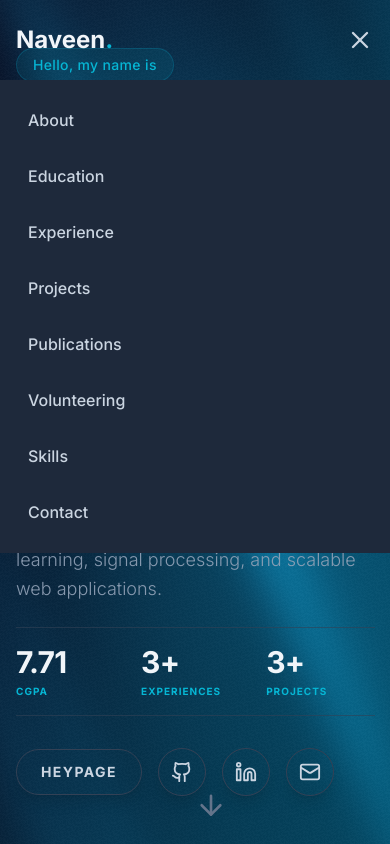
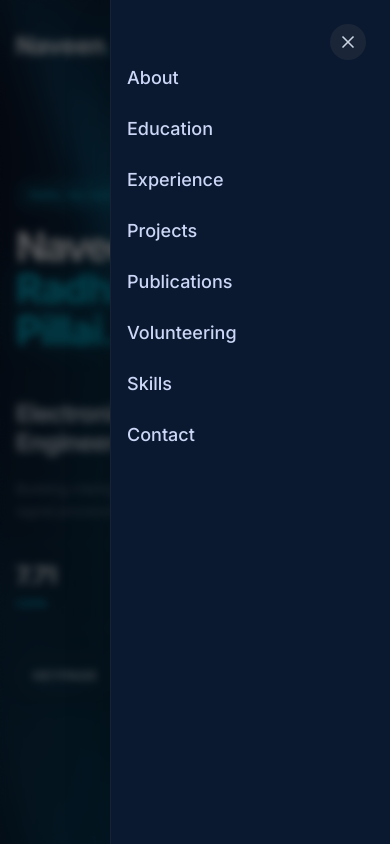
Before and after one commit to hasselx/portfolio, a React (Vite) app: page / in a window 390 px wide. Both pictures are taken after a click on the button 360 px from the left and 40 px from the top of the page. Shown: the top 844 px of the page. Built offline with nearby package versions, Linux system fonts and the light colour scheme.

Commit message:
mobile optimization and sheet style side bar

```diff
--- a/src/components/sections/Home.jsx
+++ b/src/components/sections/Home.jsx
@@ -14,27 +14,28 @@ const Home = () => {
   const line2 = nameParts.slice(2).join(' ');
 
   return (
-    <section id="home" className="w-full min-h-screen relative overflow-hidden hero-wrapper bg-background">
+    <section id="home" className="w-full min-h-[100dvh] relative bg-background pb-20 pt-28 md:pt-0 md:pb-0 flex items-center justify-center">
 
-      <PortfolioShader style={{ position: "absolute", inset: 0, width: "100%", height: "100%", zIndex: 0 }}>
+      {/* Background WebGL Shader Layer completely detached from DOM flow */}
+      <div className="absolute inset-0 z-0 pointer-events-auto overflow-hidden">
+        <PortfolioShader style={{ position: "absolute", inset: 0, width: "100%", height: "100%" }} />
+      </div>
 
-        {/* Pointer Events Auto strictly bounds interactivity inside the Hero container */}
-        <div className="flex items-center justify-center w-full min-h-screen relative z-10 p-4">
-          <div className="max-w-[1200px] mx-auto w-full hero-container">
+      <div className="max-w-[1200px] mx-auto px-4 sm:px-6 lg:px-8 w-full relative z-10 pointer-events-none">
         <motion.div
           style={{ y: y1, opacity }}
           initial={{ opacity: 0, y: 20 }}
           animate={{ opacity: 1, y: 0 }}
           transition={{ duration: 0.5 }}
-              className="grid md:grid-cols-2 gap-12 lg:gap-20 items-center w-full"
+          className="flex flex-col md:grid md:grid-cols-2 gap-8 md:gap-12 lg:gap-20 items-start md:items-center w-full"
         >
 
           {/* LEFT SIDE: Name Column */}
-              <div className="flex flex-col justify-center">
-                <div className="inline-block px-4 py-1.5 rounded-full bg-primary/10 border border-primary/20 text-primary font-medium tracking-wide text-sm mb-6 w-max shadow-sm pointer-events-auto">
+          <div className="flex flex-col justify-center w-full">
+            <div className="inline-block px-3 sm:px-4 py-1.5 rounded-full bg-primary/10 border border-primary/20 text-primary font-medium tracking-wide text-xs sm:text-sm mb-4 sm:mb-6 w-max shadow-sm pointer-events-auto">
               Hello, my name is
             </div>
-                <h1 className="text-[3.5rem] leading-[1.1] sm:text-7xl lg:text-[5.5rem] font-black text-slate-100 tracking-tighter drop-shadow-lg pointer-events-auto">
+            <h1 className="text-[2.5rem] leading-[1.05] sm:text-6xl md:text-7xl lg:text-[5.5rem] font-black text-slate-100 tracking-tighter drop-shadow-lg pointer-events-auto break-words w-full">
               {line1}
               <br/>
               <span className="text-primary tracking-tight drop-shadow-[0_0_15px_rgba(6,182,212,0.4)]">
@@ -44,38 +45,38 @@ const Home = () => {
           </div>
 
           {/* RIGHT SIDE: Parallel Content Column */}
-              <div className="flex flex-col justify-center space-y-6 lg:space-y-8 mt-4 md:mt-0">
-                <h2 className="text-3xl sm:text-4xl lg:text-5xl font-bold text-slate-300 tracking-tight leading-tight pointer-events-auto">
+          <div className="flex flex-col justify-center space-y-5 md:space-y-8 w-full pt-4 md:pt-0">
+            <h2 className="text-2xl sm:text-3xl md:text-4xl lg:text-5xl font-bold text-slate-300 tracking-tight leading-[1.2] pointer-events-auto break-words">
               {portfolioData.title}
             </h2>
 
-                <p className="text-lg sm:text-xl text-slate-400/90 leading-relaxed font-light max-w-xl pointer-events-auto">
+            <p className="text-sm sm:text-base md:text-lg lg:text-xl text-slate-400/90 leading-[1.6] font-light w-full pointer-events-auto break-words opacity-90">
               {portfolioData.tagline}
             </p>
 
             {/* Dynamic Stats Row */}
-                <div className="grid grid-cols-3 gap-4 pt-4 pb-4 border-y border-slate-700/60 pointer-events-auto">
+            <div className="flex justify-between md:grid md:grid-cols-3 gap-2 sm:gap-4 pt-4 pb-4 border-y border-slate-700/60 pointer-events-auto w-full">
               <div className="flex flex-col justify-center">
-                    <span className="text-3xl sm:text-4xl font-black text-slate-100 tracking-tight">{portfolioData.stats.cgpa}</span>
+                <span className="text-2xl sm:text-3xl lg:text-4xl font-black text-slate-100 tracking-tight">{portfolioData.stats.cgpa}</span>
                 <span className="text-[10px] sm:text-xs text-primary uppercase tracking-widest font-bold mt-1">CGPA</span>
               </div>
               <div className="flex flex-col justify-center">
-                    <span className="text-3xl sm:text-4xl font-black text-slate-100 tracking-tight">{portfolioData.experience.length}+</span>
+                <span className="text-2xl sm:text-3xl lg:text-4xl font-black text-slate-100 tracking-tight">{portfolioData.experience.length}+</span>
                 <span className="text-[10px] sm:text-xs text-primary uppercase tracking-widest font-bold mt-1">Experiences</span>
               </div>
               <div className="flex flex-col justify-center">
-                    <span className="text-3xl sm:text-4xl font-black text-slate-100 tracking-tight">{portfolioData.projects.length}+</span>
+                <span className="text-2xl sm:text-3xl lg:text-4xl font-black text-slate-100 tracking-tight">{portfolioData.projects.length}+</span>
                 <span className="text-[10px] sm:text-xs text-primary uppercase tracking-widest font-bold mt-1">Projects</span>
               </div>
             </div>
 
             {/* Social Interaction Buttons */}
-                <div className="flex gap-4 items-center flex-wrap pt-2 pointer-events-auto">
-                  {portfolioData.contact.heypage && <a href={portfolioData.contact.heypage} target="_blank" rel="noreferrer" className="text-slate-300 hover:text-primary transition-colors p-3 px-6 hover:bg-slate-800/80 border border-slate-700 hover:border-primary/50 hover:shadow-[0_0_15px_rgba(6,182,212,0.2)] hover:-translate-y-1 transition-all rounded-full font-bold text-sm tracking-widest uppercase shadow-lg">HeyPage</a>}
-                  {portfolioData.contact.github && <a href={portfolioData.contact.github} target="_blank" rel="noreferrer" className="text-slate-300 hover:text-primary transition-colors p-3 hover:bg-slate-800/80 border border-slate-700 hover:border-primary/50 hover:shadow-[0_0_15px_rgba(6,182,212,0.2)] hover:-translate-y-1 transition-all rounded-full shadow-lg"><Github size={22} /></a>}
-                  {portfolioData.contact.linkedin && <a href={portfolioData.contact.linkedin} target="_blank" rel="noreferrer" className="text-slate-300 hover:text-primary transition-colors p-3 hover:bg-slate-800/80 border border-slate-700 hover:border-primary/50 hover:shadow-[0_0_15px_rgba(6,182,212,0.2)] hover:-translate-y-1 transition-all rounded-full shadow-lg"><Linkedin size={22} /></a>}
-                  {portfolioData.contact.twitter && <a href={portfolioData.contact.twitter} target="_blank" rel="noreferrer" className="text-slate-300 hover:text-primary transition-colors p-3 hover:bg-slate-800/80 border border-slate-700 hover:border-primary/50 hover:shadow-[0_0_15px_rgba(6,182,212,0.2)] hover:-translate-y-1 transition-all rounded-full shadow-lg"><Twitter size={22} /></a>}
-                  {portfolioData.contact.email && <a href={`mailto:${portfolioData.contact.email}`} className="text-slate-300 hover:text-primary transition-colors p-3 hover:bg-slate-800/80 border border-slate-700 hover:border-primary/50 hover:shadow-[0_0_15px_rgba(6,182,212,0.2)] hover:-translate-y-1 transition-all rounded-full shadow-lg"><Mail size={22} /></a>}
+            <div className="flex justify-start gap-3 sm:gap-4 flex-wrap pt-2 pointer-events-auto">
+              {portfolioData.contact.heypage && <a href={portfolioData.contact.heypage} target="_blank" rel="noreferrer" className="text-slate-300 hover:text-primary transition-colors px-4 py-2 sm:px-6 sm:py-3 hover:bg-slate-800/80 border border-slate-700 hover:border-primary/50 hover:shadow-[0_0_15px_rgba(6,182,212,0.2)] hover:-translate-y-1 transition-all rounded-full font-bold text-xs sm:text-sm tracking-widest uppercase shadow-lg flex items-center justify-center">HeyPage</a>}
+              {portfolioData.contact.github && <a href={portfolioData.contact.github} target="_blank" rel="noreferrer" className="text-slate-300 hover:text-primary transition-colors w-10 h-10 sm:w-12 sm:h-12 hover:bg-slate-800/80 border border-slate-700 hover:border-primary/50 hover:shadow-[0_0_15px_rgba(6,182,212,0.2)] hover:-translate-y-1 transition-all rounded-full shadow-lg flex items-center justify-center"><Github size={18} className="sm:w-[22px] sm:h-[22px]" /></a>}
+              {portfolioData.contact.linkedin && <a href={portfolioData.contact.linkedin} target="_blank" rel="noreferrer" className="text-slate-300 hover:text-primary transition-colors w-10 h-10 sm:w-12 sm:h-12 hover:bg-slate-800/80 border border-slate-700 hover:border-primary/50 hover:shadow-[0_0_15px_rgba(6,182,212,0.2)] hover:-translate-y-1 transition-all rounded-full shadow-lg flex items-center justify-center"><Linkedin size={18} className="sm:w-[22px] sm:h-[22px]" /></a>}
+              {portfolioData.contact.twitter && <a href={portfolioData.contact.twitter} target="_blank" rel="noreferrer" className="text-slate-300 hover:text-primary transition-colors w-10 h-10 sm:w-12 sm:h-12 hover:bg-slate-800/80 border border-slate-700 hover:border-primary/50 hover:shadow-[0_0_15px_rgba(6,182,212,0.2)] hover:-translate-y-1 transition-all rounded-full shadow-lg flex items-center justify-center"><Twitter size={18} className="sm:w-[22px] sm:h-[22px]" /></a>}
+              {portfolioData.contact.email && <a href={`mailto:${portfolioData.contact.email}`} className="text-slate-300 hover:text-primary transition-colors w-10 h-10 sm:w-12 sm:h-12 hover:bg-slate-800/80 border border-slate-700 hover:border-primary/50 hover:shadow-[0_0_15px_rgba(6,182,212,0.2)] hover:-translate-y-1 transition-all rounded-full shadow-lg flex items-center justify-center"><Mail size={18} className="sm:w-[22px] sm:h-[22px]" /></a>}
             </div>
 
           </div>
@@ -83,17 +84,15 @@ const Home = () => {
         </motion.div>
       </div>
 
+      {/* Down arrow explicitly hidden on tight mobile devices to preserve bottom scroll bounds */}
       <motion.div
         animate={{ y: [0, 10, 0] }}
         transition={{ repeat: Infinity, duration: 2 }}
-            className="absolute bottom-6 left-1/2 -translate-x-1/2 text-slate-500 hover:text-primary transition-colors cursor-pointer z-20 pointer-events-auto"
+        className="absolute bottom-6 left-1/2 -translate-x-1/2 text-slate-500 hover:text-primary transition-colors cursor-pointer z-20 pointer-events-auto hidden md:block"
         onClick={() => { document.getElementById('about')?.scrollIntoView({ behavior: 'smooth' }); }}
       >
         <ArrowDown size={32} />
       </motion.div>
-        </div>
-
-      </PortfolioShader>
     </section>
   );
 };
--- a/src/components/sections/Navbar.jsx
+++ b/src/components/sections/Navbar.jsx
@@ -1,10 +1,10 @@
 import React, { useState, useEffect } from 'react';
-import { Menu, X } from 'lucide-react';
+import { Menu } from 'lucide-react';
 import { portfolioData } from '../../data/portfolioData';
+import { Sheet, SheetTrigger, SheetContent, SheetClose } from '../ui/Sheet';
 
 const Navbar = () => {
   const [isScrolled, setIsScrolled] = useState(false);
-  const [isMobileMenuOpen, setIsMobileMenuOpen] = useState(false);
 
   const navLinks = [
     { name: 'About', href: '#about' },
@@ -59,30 +59,34 @@ const Navbar = () => {
           </div>
 
           <div className="lg:hidden flex items-center">
-            <button onClick={() => setIsMobileMenuOpen(!isMobileMenuOpen)} className="text-slate-300 hover:text-primary focus:outline-none">
-              {isMobileMenuOpen ? <X size={28} /> : <Menu size={28} />}
-            </button>
+            <Sheet>
+              <SheetTrigger asChild>
+                <button className="text-slate-300 hover:text-primary focus:outline-none menu-btn p-2">
+                  <Menu size={28} />
+                </button>
+              </SheetTrigger>
+              <SheetContent side="right" className="w-[280px] bg-[#0a192f] border-l border-slate-800/60">
+                <div className="flex flex-col gap-6 mt-16 px-4">
+                  {navLinks.map((link) => (
+                    <SheetClose asChild key={link.name}>
+                      <a
+                        href={link.href}
+                        onClick={(e) => {
+                          e.preventDefault();
+                          document.querySelector(link.href)?.scrollIntoView({ behavior: "smooth" });
+                        }}
+                        className="text-[18px] font-medium text-[#ccd6f6] transition-all duration-200 ease-out hover:text-[#22d3ee] hover:translate-x-[6px]"
+                      >
+                        {link.name}
+                      </a>
+                    </SheetClose>
+                  ))}
+                </div>
+              </SheetContent>
+            </Sheet>
           </div>
         </div>
       </div>
-
-      {/* Mobile Menu */}
-      {isMobileMenuOpen && (
-        <div className="lg:hidden bg-surface border-b border-slate-800 absolute w-full left-0 top-full">
-          <div className="px-4 py-4 space-y-2">
-            {navLinks.map((link) => (
-              <a
-                key={link.name}
-                href={link.href}
-                onClick={() => setIsMobileMenuOpen(false)}
-                className="block px-3 py-3 rounded-md text-base font-medium text-slate-300 hover:text-primary hover:bg-slate-800/50"
-              >
-                {link.name}
-              </a>
-            ))}
-          </div>
-        </div>
-      )}
     </nav>
   );
 };
--- /dev/null
+++ b/src/components/ui/Sheet.jsx
@@ -0,0 +1,74 @@
+import React, { useState, createContext, useContext } from 'react';
+import { motion, AnimatePresence } from 'framer-motion';
+import { X } from 'lucide-react';
+
+const SheetContext = createContext();
+
+export const Sheet = ({ children }) => {
+  const [open, setOpen] = useState(false);
+  return (
+    <SheetContext.Provider value={{ open, setOpen }}>
+      {children}
+    </SheetContext.Provider>
+  );
+};
+
+export const SheetTrigger = ({ asChild, children }) => {
+  const { setOpen } = useContext(SheetContext);
+  if (asChild && React.isValidElement(children)) {
+    return React.cloneElement(children, { onClick: () => setOpen(true) });
+  }
+  return <div onClick={() => setOpen(true)}>{children}</div>;
+};
+
+export const SheetClose = ({ asChild, children }) => {
+  const { setOpen } = useContext(SheetContext);
+  if (asChild && React.isValidElement(children)) {
+    return React.cloneElement(children, {
+      onClick: (e) => {
+        setOpen(false);
+        if (children.props.onClick) children.props.onClick(e);
+      }
+    });
+  }
+  return <div onClick={() => setOpen(false)}>{children}</div>;
+};
+
+export const SheetContent = ({ side = "right", className = "", children }) => {
+  const { open, setOpen } = useContext(SheetContext);
+
+  return (
+    <AnimatePresence>
+      {open && (
+        <>
+          {/* Dimmed Background Overlay */}
+          <motion.div
+            initial={{ opacity: 0 }}
+            animate={{ opacity: 1 }}
+            exit={{ opacity: 0 }}
+            transition={{ duration: 0.3 }}
+            onClick={() => setOpen(false)}
+            className="fixed inset-0 z-40 bg-black/60 backdrop-blur-sm"
+          />
+          {/* Animated Sliding Panel */}
+          <motion.div
+            initial={{ x: side === "right" ? "100%" : "-100%" }}
+            animate={{ x: 0 }}
+            exit={{ x: side === "right" ? "100%" : "-100%" }}
+            transition={{ type: "spring", bounce: 0, duration: 0.4 }}
+            className={`fixed top-0 bottom-0 ${side === "right" ? "right-0" : "left-0"} z-50 flex flex-col shadow-2xl ${className}`}
+          >
+            {/* Close Button Anchor */}
+            <button
+              onClick={() => setOpen(false)}
+              className="absolute top-6 right-6 p-2 rounded-full bg-slate-800/80 hover:bg-slate-700 text-slate-300 transition-colors focus:outline-none"
+            >
+              <X size={20} />
+            </button>
+            {children}
+          </motion.div>
+        </>
+      )}
+    </AnimatePresence>
+  );
+};
```
Lines whose indentation alone changed are shown as unchanged.
